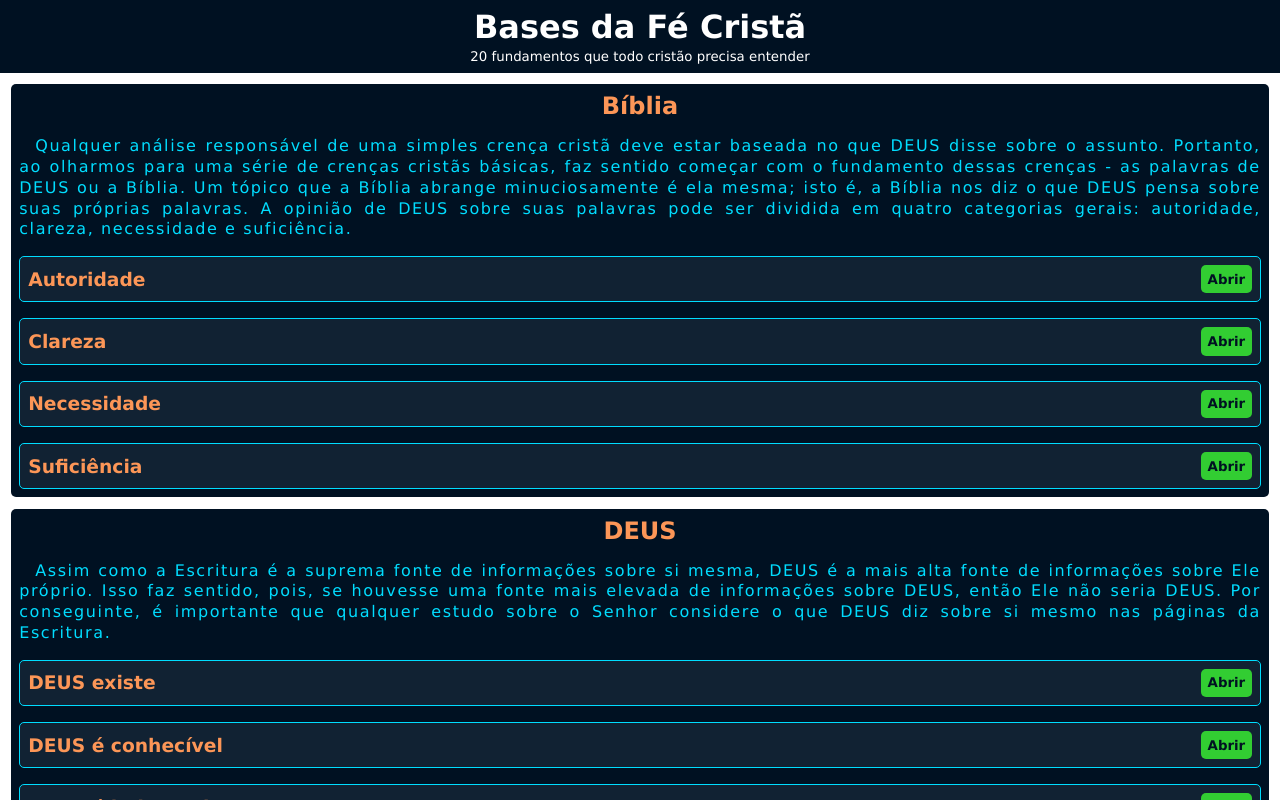
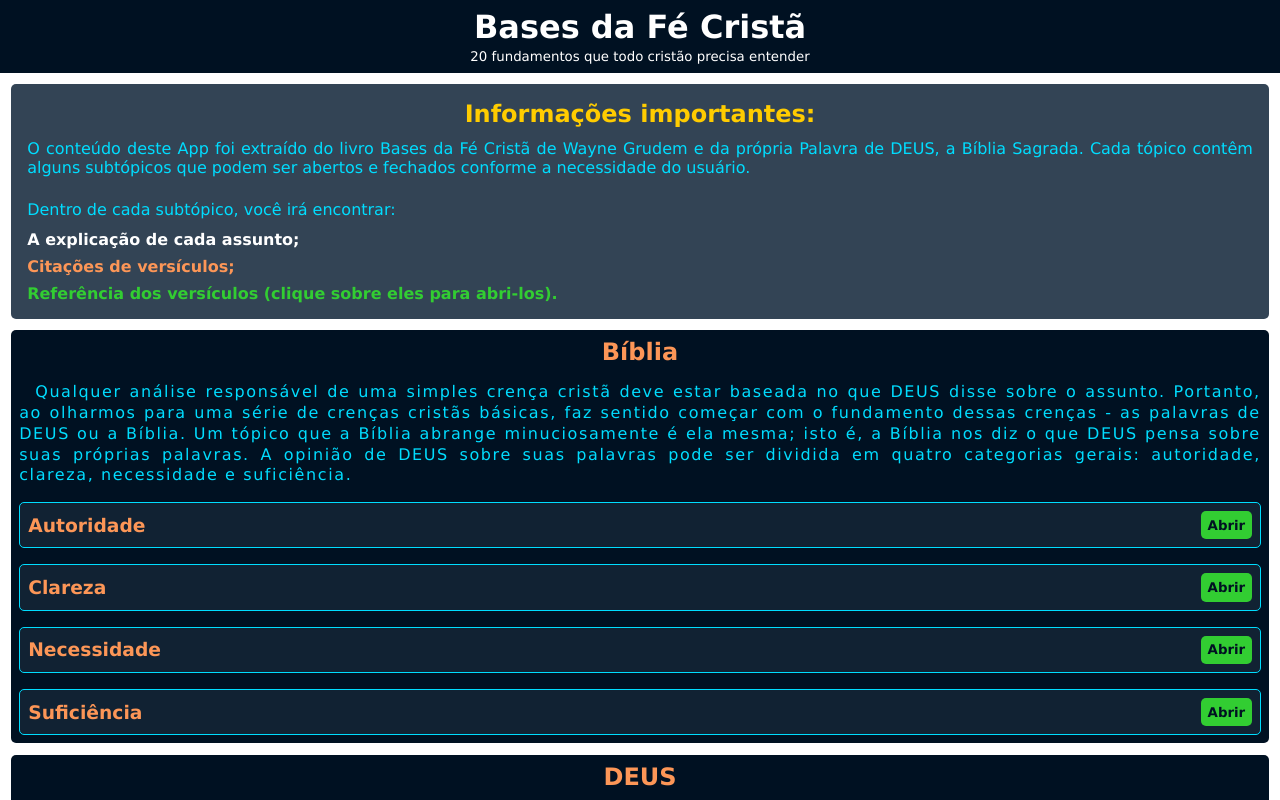
Before and after one commit to AndrewHGomes/basesdafecrista, a React (Vite) app: page / in a window 1280 px wide. Shown: the top 800 px of the page. Built offline with nearby package versions, Linux system fonts and the light colour scheme.

Commit message:
Informações sobre o app

```diff
--- a/src/App.jsx
+++ b/src/App.jsx
@@ -1,3 +1,4 @@
+import Info from "./Info/";
 import Biblia from "./components/Biblia";
 import Deus from "./components/Deus";
 
@@ -9,6 +10,7 @@ const App = () => {
         <small>20 fundamentos que todo cristão precisa entender</small>
       </header>
       <main>
+        <Info />
         <Biblia />
         <Deus />
       </main>
--- /dev/null
+++ b/src/Info/index.jsx
@@ -0,0 +1,24 @@
+const index = () => {
+  return (
+    <div className="info">
+      <h2>Informações importantes:</h2>
+      <p>
+        O conteúdo deste App foi extraído do livro Bases da Fé Cristã de Wayne
+        Grudem e da própria Palavra de DEUS, a Bíblia Sagrada. Cada tópico
+        contêm alguns subtópicos que podem ser abertos e fechados conforme a
+        necessidade do usuário.
+      </p>
+      <p></p>
+      <p>Dentro de cada subtópico, você irá encontrar:</p>
+      <ul>
+        <li id="textoClaro">A explicação de cada assunto;</li>
+        <li id="textoCitacoes">Citações de versículos;</li>
+        <li id="textoVersiculos">
+          Referência dos versículos (clique sobre eles para abri-los).
+        </li>
+      </ul>
+    </div>
+  );
+};
+
+export default index;
--- a/src/index.css
+++ b/src/index.css
@@ -20,6 +20,43 @@ footer {
   color: var(--cor-clara);
   text-align: center;
   padding: 0.5em;
+}
+
+.info {
+  background-color: #345;
+  color: var(--cor-textos);
+  text-align: justify;
+  margin: 0.7em;
+  padding: 1em;
+  border-radius: 5px;
+  display: flex;
+  flex-direction: column;
+  gap: 0.7em;
+}
+
+.info h2 {
+  color: #fc0;
+  text-align: center;
+}
+
+.info ul {
+  list-style: none;
+  font-weight: bold;
+  display: flex;
+  flex-direction: column;
+  gap: 0.5em;
+}
+
+#textoClaro {
+  color: var(--cor-clara);
+}
+
+#textoCitacoes {
+  color: var(--cor-citacoes);
+}
+
+#textoVersiculos {
+  color: var(--cor-versiculos);
 }
 
 section {
```
